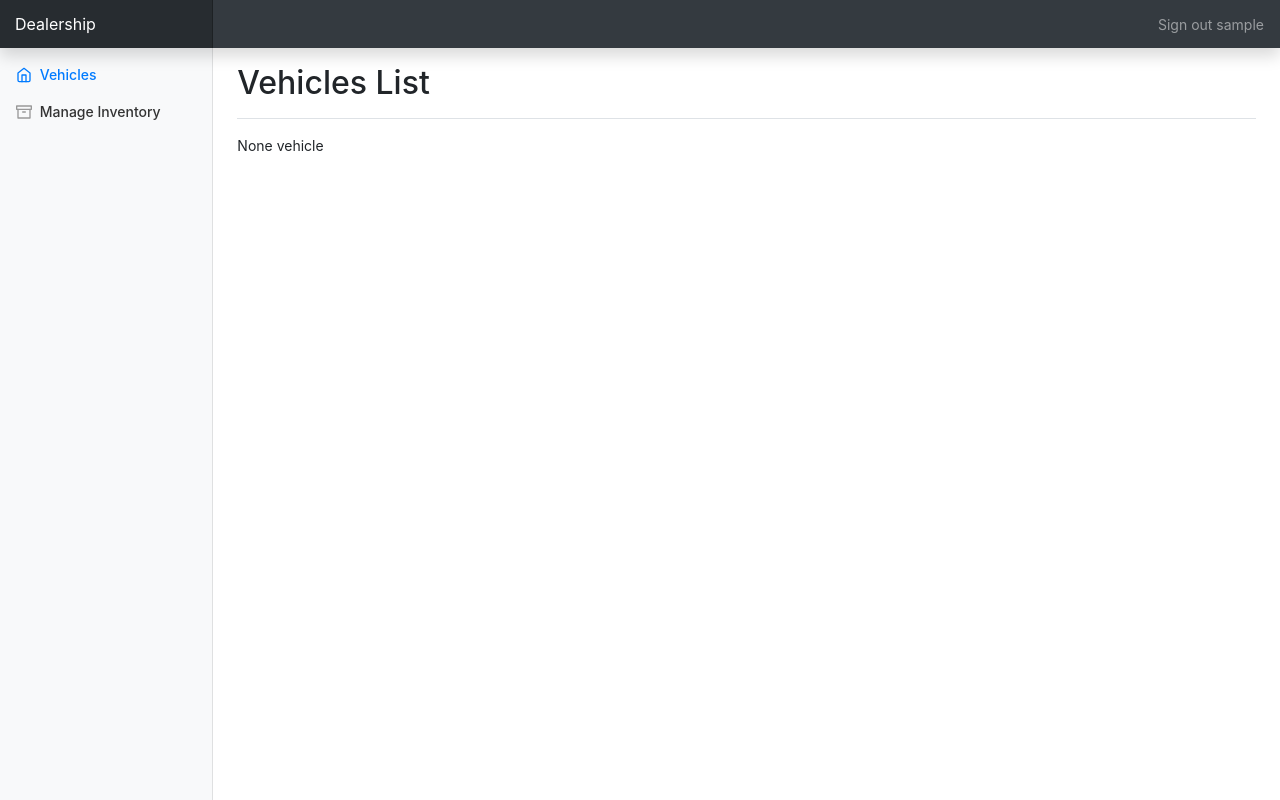
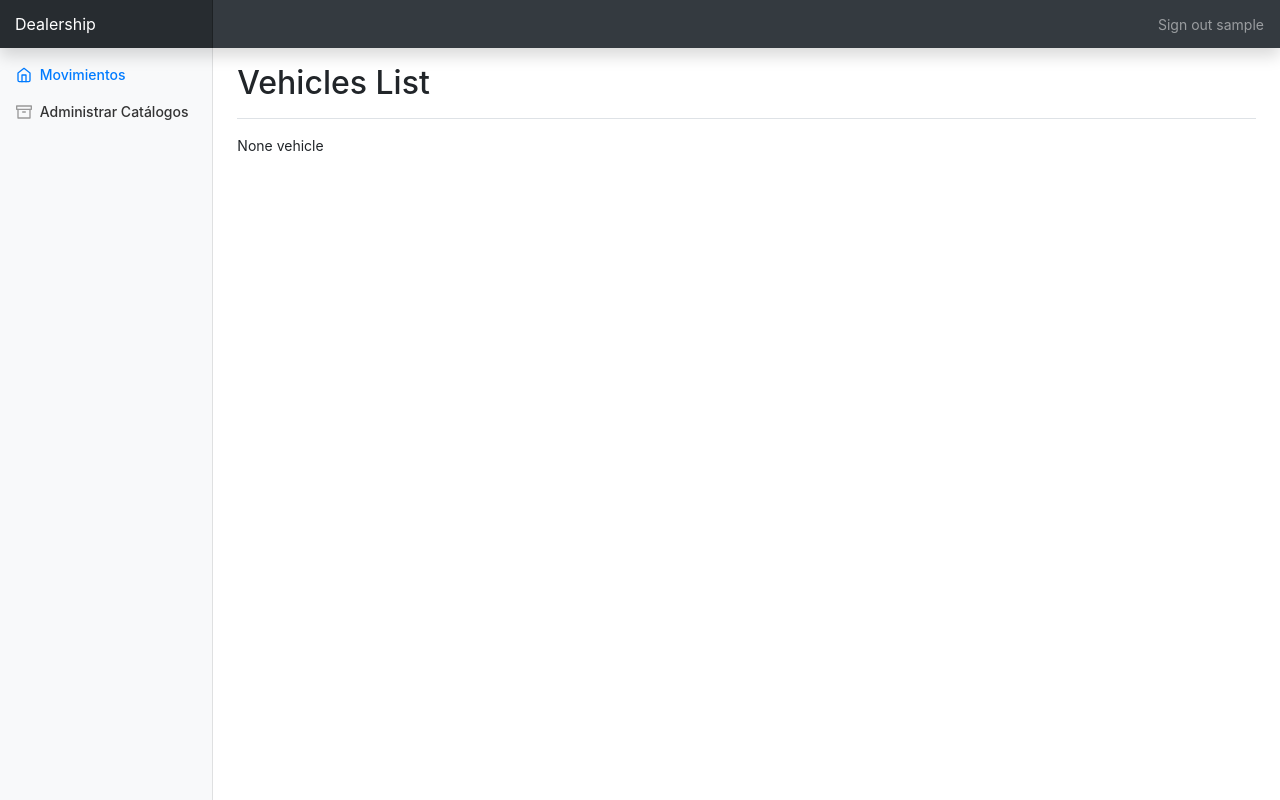
Before and after one commit to ramirovazq/mialmacen, a Django app: page /vehicles/ in a window 1280 px wide. Run offline with Django 3.2, Linux system fonts and the light colour scheme; the visitor is signed in with stand-in values (Sample User, id 1); data that the repository does not hold is empty; some libraries are stand-ins or nearby versions.

Commit message:
adding new urls, in menu apperas correct links

```diff
--- a/almacen/VehicleInventory/templates/base_bootstrap.html
+++ b/almacen/VehicleInventory/templates/base_bootstrap.html
@@ -34,17 +34,18 @@
           <div class="sidebar-sticky">
             {% block items_menu_left  %}
             <ul class="nav flex-column">
+
               <li class="nav-item">
-                <a class="nav-link active" href="{% url 'vehicles' %}">
+                <a class="nav-link active" href="{% url 'movimientos' %}">
                   <span data-feather="home"></span>
-                  Vehicles
+                  Movimientos
                 </a>
               </li>
 
               <li class="nav-item">
-                <a class="nav-link" href="/admin/VehicleInventory/vehicle/">
+                <a class="nav-link" href="/admin/llantas/">
                   <span data-feather="archive"></span>
-                  Manage Inventory
+                  Administrar Catálogos
                 </a>
               </li>
 
--- a/almacen/almacen/settings.py
+++ b/almacen/almacen/settings.py
@@ -37,8 +37,8 @@ INSTALLED_APPS = [
     'django.contrib.sessions',
     'django.contrib.messages',
     'django.contrib.staticfiles',
-    'marca',
     'persona',
+    'llantas',
     'VehicleInventory',
     'rest_framework'
 ]
--- a/almacen/almacen/urls.py
+++ b/almacen/almacen/urls.py
@@ -20,6 +20,7 @@ from django.urls import path
 from rest_framework import routers
 from VehicleInventory import views as views_vehicleinventory
 from VehicleInventory import urls as vehicleinventory_urls
+from llantas import urls as llantas_urls
 
 router = routers.DefaultRouter()
 router.register(r'vehicles', views_vehicleinventory.VehicleViewSet)
@@ -29,5 +30,6 @@ urlpatterns = [
 	path('api-auth/', include('rest_framework.urls', namespace='rest_framework')),
     path('admin/', admin.site.urls),
     url(r'^accounts/', include('django.contrib.auth.urls')),
+    url(r'^llantas/', include(llantas_urls)),
     url(r'^vehicles/', include(vehicleinventory_urls)),
 ]
```
